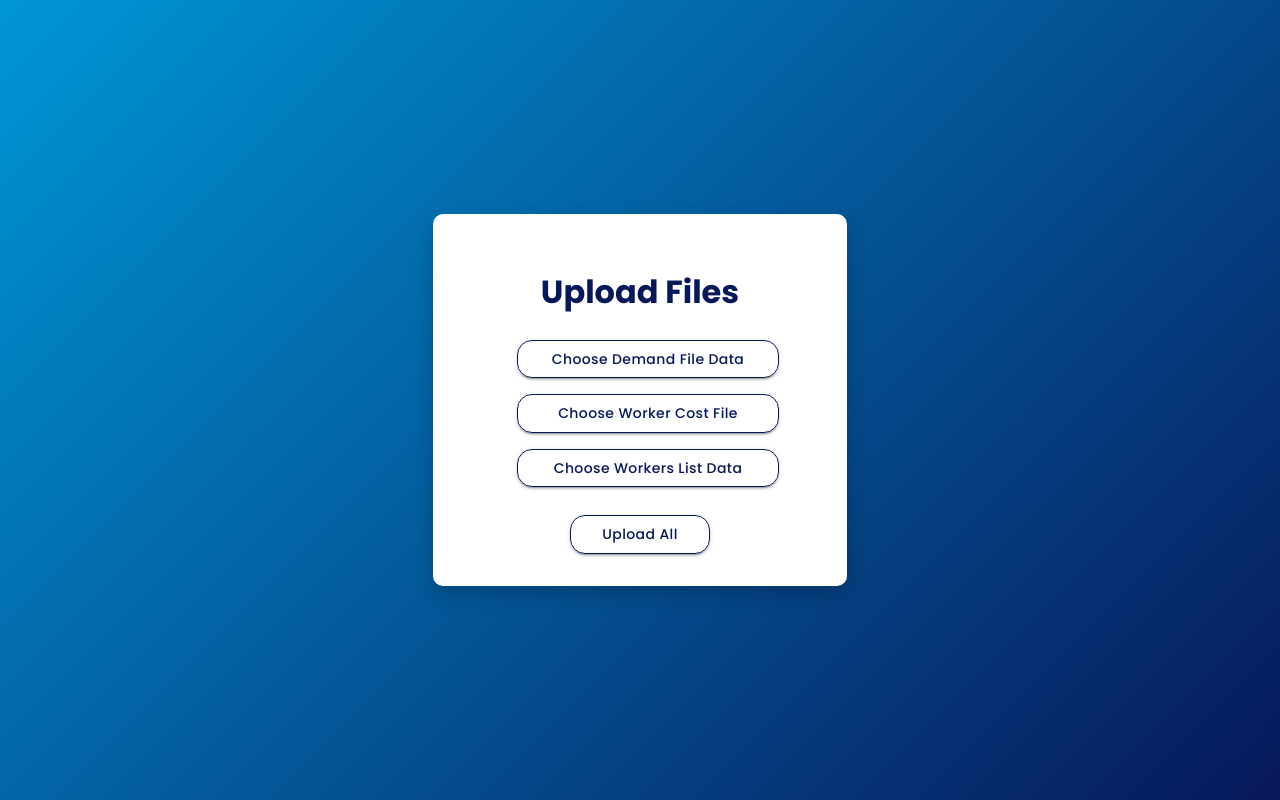
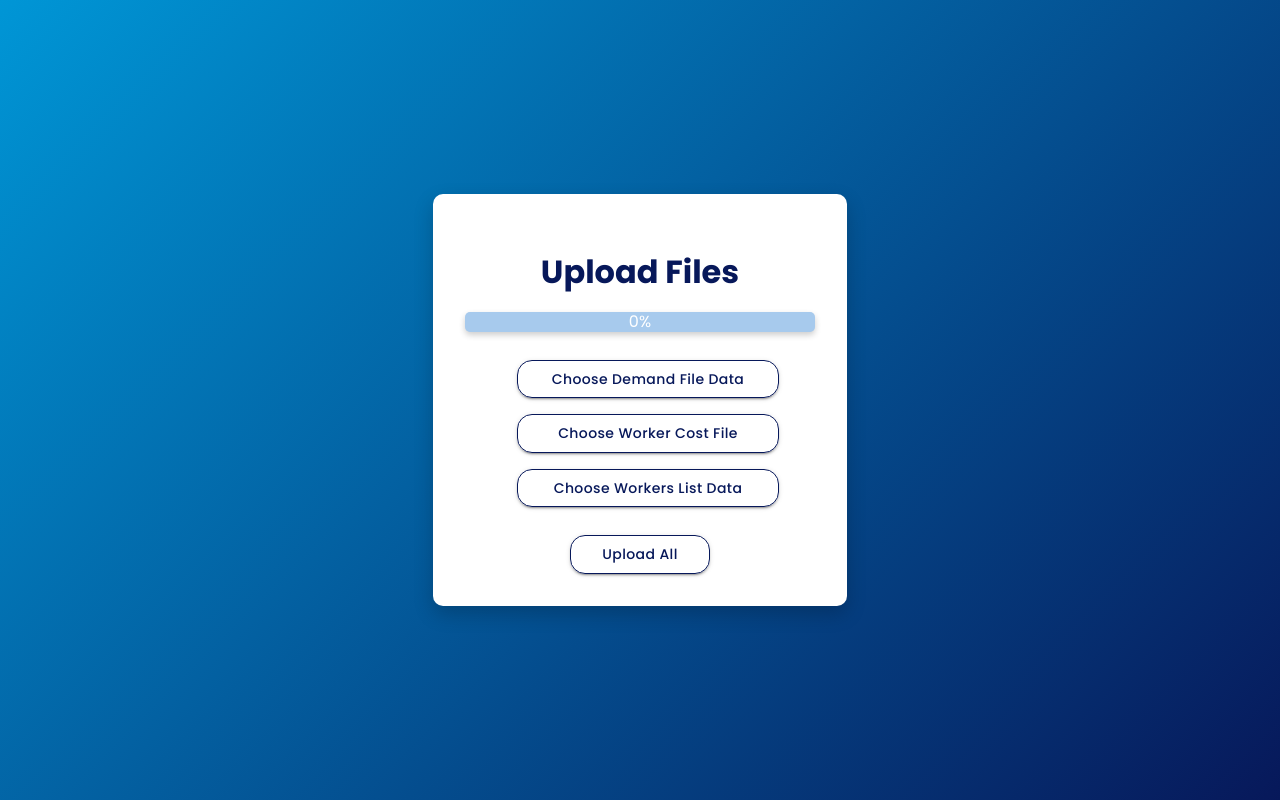
Before and after one commit to AhiyaSchneider/client_FinalProject, a React (Create React App) app: page /upload in a window 1280 px wide. Built offline with nearby package versions, Linux system fonts and the light colour scheme.

Commit message:
Added progress bar to upload page

```diff
--- a/src/pages/Upload.css
+++ b/src/pages/Upload.css
@@ -81,3 +81,35 @@ body {
   color:#ffffff !important;
   background-color: #07185a;
 }
+
+.upload-progress-bar {
+  height: 20px !important; /* Increase height for better visibility */
+  border-radius: 5px; /* Smooth corners */
+  margin-bottom: 20px;
+  overflow: hidden;
+  box-shadow: 0px 3px 6px rgba(0, 0, 0, 0.2); /* Subtle shadow */
+}
+
+.upload-progress-bar .MuiLinearProgress-bar {
+  background: linear-gradient(90deg, #0096d6, #07185a); /* Gradient for progress fill */
+  border-radius: 5px; /* Smooth corners for the fill */
+  transition: width 0.3s ease-in-out; /* Smooth transition effect */
+}
+
+.upload-progress-container {
+  position: relative;
+  width: 100%;
+  margin-bottom: 20px;
+}
+
+.upload-progress-text {
+  font-family: 'Poppins', sans-serif !important;
+  position: absolute;
+  top: 50%;
+  left: 50%;
+  transform: translate(-50%, -50%);
+  font-weight: bold;
+  font-size: 1rem !important;
+  color: #ffffff; /* Text color for contrast */
+  z-index: 1; /* Ensure it appears above the progress bar */
+}
--- a/src/pages/Upload.js
+++ b/src/pages/Upload.js
@@ -1,5 +1,5 @@
 import React, { useState } from 'react';
-import { Container, Typography, Button, LinearProgress } from '@mui/material';
+import { Typography, Button, LinearProgress } from '@mui/material';
 import axios from 'axios';
 import { useNavigate, useLocation } from 'react-router-dom';
 import { motion } from 'framer-motion';
@@ -12,6 +12,8 @@ function Upload({ onScheduleUpdate }) {
   const [demandFile, setDemandFile] = useState(null);
   const [costFile, setCostFile] = useState(null);
   const [workersFile, setWorkersFile] = useState(null);
+  const [selectedFilesCount, setSelectedFilesCount] = useState(0);
+  const [uploadProgress, setUploadProgress] = useState(0);
   const [uploading, setUploading] = useState(false);
   const [error, setError] = useState('');
   const navigate = useNavigate();
@@ -35,9 +37,17 @@ function Upload({ onScheduleUpdate }) {
       setter(null);
     } else {
       setError('');
+      // Set the selected file
       setter(file);
+
+      // Increment selected files count if it's a new selection
+      setSelectedFilesCount((prevCount) => {
+        const newCount = prevCount + 1;
+        setUploadProgress((newCount / 3) * 100); // Update progress for 3 files
+        return newCount;
+      });
     }
-  };
+  }
 
   const validateFileStructure = (file, expectedHeaders, fileName) => {
     return new Promise((resolve, reject) => {
@@ -95,6 +105,8 @@ function Upload({ onScheduleUpdate }) {
                     return;
                 }
             } catch (err) {
+              setSelectedFilesCount(0);
+              setUploadProgress(0);
                 console.error("Error decoding token:", err);
                 alert("Invalid token. Please log in again.");
                 navigate('/');
@@ -130,6 +142,18 @@ function Upload({ onScheduleUpdate }) {
         transition={{ duration: 0.6 }}>
 
         <motion.h1 className='upload-title'>Upload Files</motion.h1>
+
+        <motion.div className="upload-progress-container">
+          <LinearProgress
+            className="upload-progress-bar"
+            variant="determinate"
+            value={uploadProgress}/>
+          <Typography
+            className="upload-progress-text"
+            variant="body2">
+              {`${Math.round(uploadProgress)}%`}
+          </Typography>
+        </motion.div>
 
         <motion.div className='upload-input-wrapper'>
           <input
```
